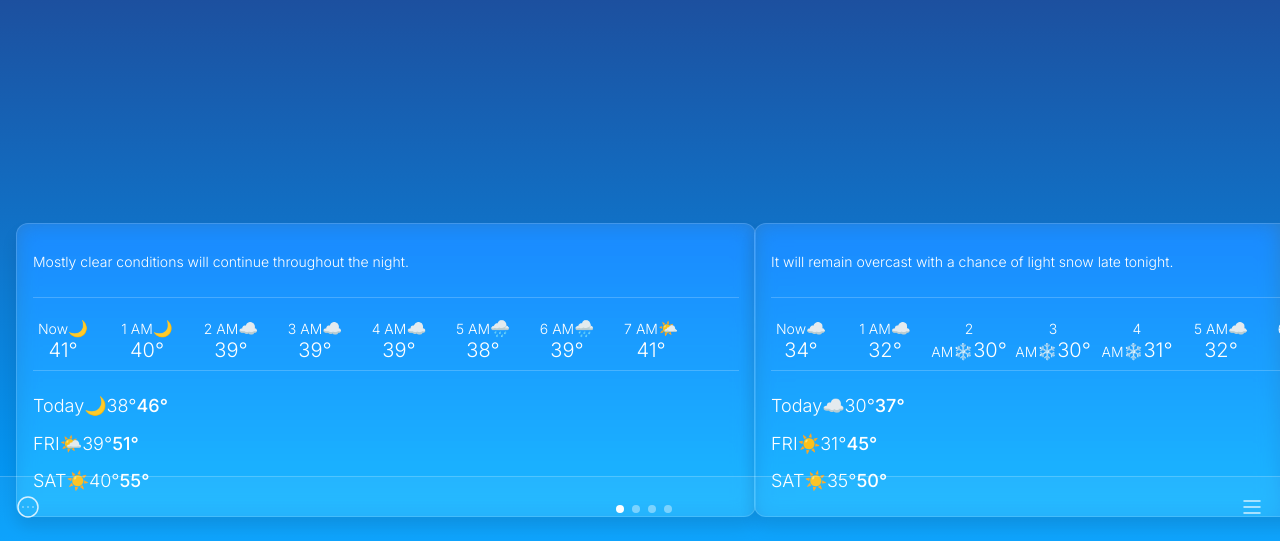
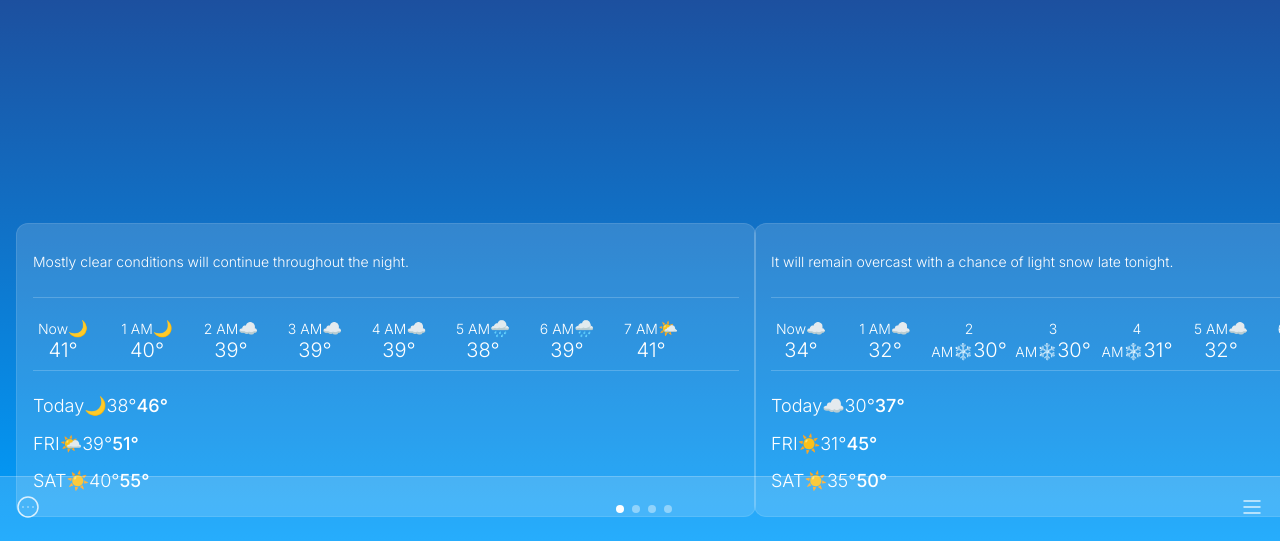
Before and after one commit to schizovampire/matous-pocasi, a plain HTML site: page index.html in a window 1280 px wide. Shown: the part 259-800 px from the top of the page. Drawn offline with Linux system fonts and the light colour scheme.

Commit message:
Update index.html

```diff
--- a/index.html
+++ b/index.html
@@ -22,14 +22,12 @@
             background: linear-gradient(180deg, #2a2a72 0%, #009ffd 100%); /* Default SF gradient */
         }
 
-        /* iOS 7 VIBRANCY (Glass-Blur) EFFECT */
-        .glass-blur {
-            background-color: rgba(255, 255, 255, 0.1);
-            /* CRITICAL: Ensure older WebKit supports the blur effect */
-            -webkit-backdrop-filter: blur(10px) saturate(180%);
-            backdrop-filter: blur(10px) saturate(180%);
+        /* SIMPLIFIED TRANSLUCENCY (Performance Fix for iPhone 4) */
+        .translucent-pane {
+            /* Replaced taxing -webkit-backdrop-filter with simple translucent color */
+            background-color: rgba(255, 255, 255, 0.15);
             border-radius: 12px;
-            border: 1px solid rgba(255, 255, 255, 0.15);
+            border: 1px solid rgba(255, 255, 255, 0.1); /* Lighter border for subtler look */
         }
 
         /* MAIN SCROLL CONTAINER (Using Old WebKit Box Model) */
@@ -41,9 +39,7 @@
             display: flex;
             -webkit-box-orient: horizontal;
 
-            /* Keeping the CSS snapping properties for compatibility, but relying on JS now */
-            -webkit-scroll-snap-type: x mandatory;
-            scroll-snap-type: x mandatory;
+            /* CSS snapping disabled as we rely on reliable JS snapping now */
             scroll-behavior: smooth;
         }
 
@@ -54,9 +50,6 @@
             width: 100vw;
             box-sizing: border-box; /* Necessary for padding */
             padding: 16px; /* 1rem */
-
-            -webkit-scroll-snap-align: start;
-            scroll-snap-align: start;
 
             /* Internal vertical layout: display: flex; flex-direction: column; justify-content: space-between; */
             display: -webkit-box;
@@ -131,8 +124,8 @@
             -webkit-box-pack: justify;
             -webkit-box-align: center;
 
-            /* Glass-blur style override */
-            background-color: rgba(255, 255, 255, 0.05);
+            /* Translucent style override */
+            background-color: rgba(255, 255, 255, 0.15);
             border: none;
             border-top: 1px solid rgba(255, 255, 255, 0.2);
             border-radius: 0;
@@ -308,7 +301,8 @@
 
                 '<!-- Scrollable Forecast Section (The translucent card) -->' +
                 '<div style="min-height: 0; -webkit-box-flex: 1; display: -webkit-box; -webkit-box-align: end;">' +
-                    '<div class="glass-blur" style="width: 100%; padding: 16px; margin-bottom: 8px; box-shadow: 0 10px 15px rgba(0,0,0,0.1);">' +
+                    // Note: Changed class name to translucent-pane for clarity, using simpler CSS
+                    '<div class="translucent-pane" style="width: 100%; padding: 16px; margin-bottom: 8px;">' +
 
                         '<!-- Today\'s Summary Line -->' +
                         '<div class="text-sm font-light" style="border-bottom: 1px solid rgba(255, 255, 255, 0.2); padding-bottom: 12px; margin-bottom: 12px;">' +
@@ -428,18 +422,26 @@
                 var scrollLeft = scrollContainer.scrollLeft;
                 var clientWidth = scrollContainer.clientWidth;
 
-                // 1. Calculate the nearest page index (rounding to the closest page)
-                var currentPage = Math.round(scrollLeft / clientWidth);
+                // 1. Calculate the position ratio
+                var scrollRatio = scrollLeft / clientWidth;
 
-                // 2. Calculate the target scroll position (the start of the nearest page)
+                // 2. Adjust for 25% sensitivity: A displacement of 25% or more snaps to the next page.
+                // We add a 0.25 bias (1/4 of a page width) to the ratio before rounding down (Math.floor).
+                var biasedRatio = scrollRatio + 0.25;
+
+                // Math.floor(biasedRatio) is equivalent to rounding down to the integer page index.
+                var currentPage = Math.floor(biasedRatio);
+
+                // 3. Ensure index is within bounds
+                currentPage = Math.min(numCities - 1, Math.max(0, currentPage));
+
+                // 4. Calculate the target scroll position (the start of the nearest page)
                 var targetPosition = currentPage * clientWidth;
 
-                // 3. Force the scroll position to snap to the target position
-                // Note: We use scrollLeft = N instead of scrollTo({behavior: 'smooth'})
-                // because smooth scrolling is unreliable on iOS 7.
+                // 5. Force the scroll position to snap to the target position
                 scrollContainer.scrollLeft = targetPosition;
 
-                // 4. Update the UI
+                // 6. Update the UI
                 updateUI(currentPage);
 
             }, 150);
```
